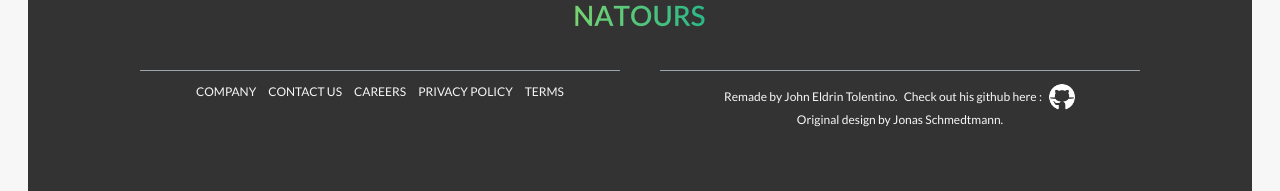
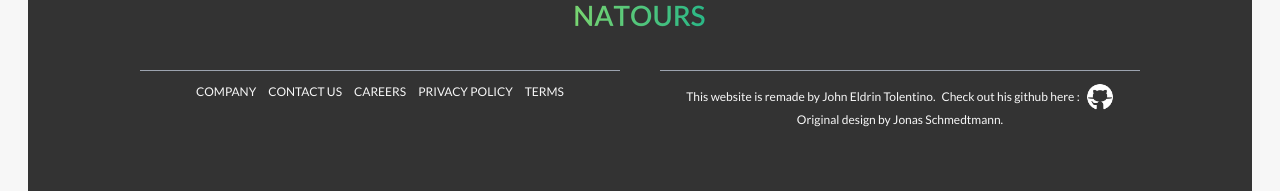
Before and after one commit to jeldrint/Sample-Responsive-React-Website, a React (Vite) app: page / in a window 1280 px wide. Shown: the part 5138-5329 px from the top of the page. Built offline with nearby package versions, Linux system fonts and the light colour scheme.

Commit message:
updated the footer / links part, I added my github link

```diff
--- a/src/components/7_Links.jsx
+++ b/src/components/7_Links.jsx
@@ -15,7 +15,7 @@
                         <li><a href='/'>PRIVACY POLICY</a></li>
                         <li><a href='/'>TERMS</a></li>
                     </ul>
-                    <span className='border-solid border-t-[0.8px] border-gray-400 p-3 w-full flex items-center justify-center flex-wrap'>Remade by John Eldrin Tolentino.&ensp;
+                    <span className='border-solid border-t-[0.8px] border-gray-400 p-3 w-full flex items-center justify-center flex-wrap'>This website is remade by John Eldrin Tolentino.&ensp;
                         <div className='flex items-center'>
                             <span>Check out his github here :&ensp;</span>
                             <a href='https://github.com/jeldrint' target='_blank' rel='noopener' className='text-center'>
```
